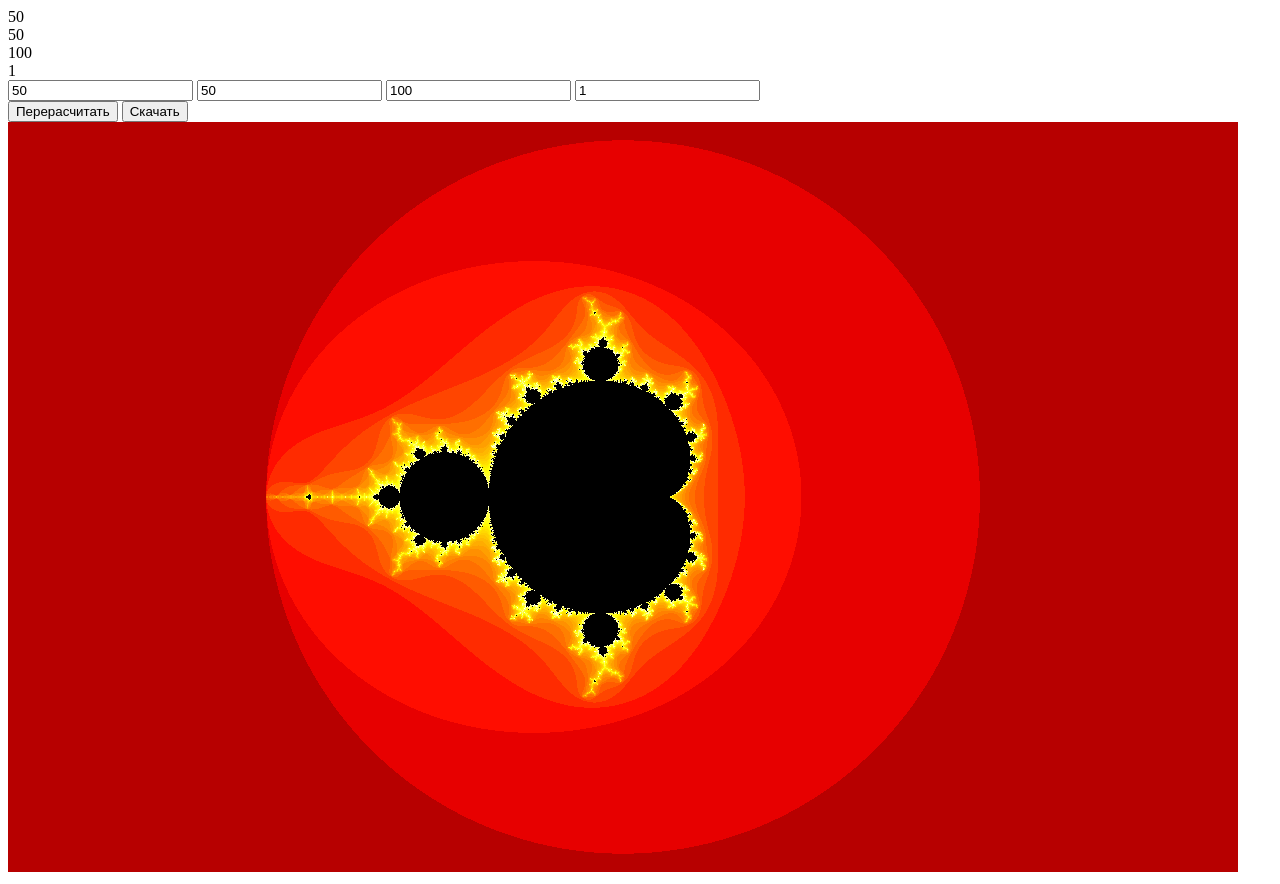
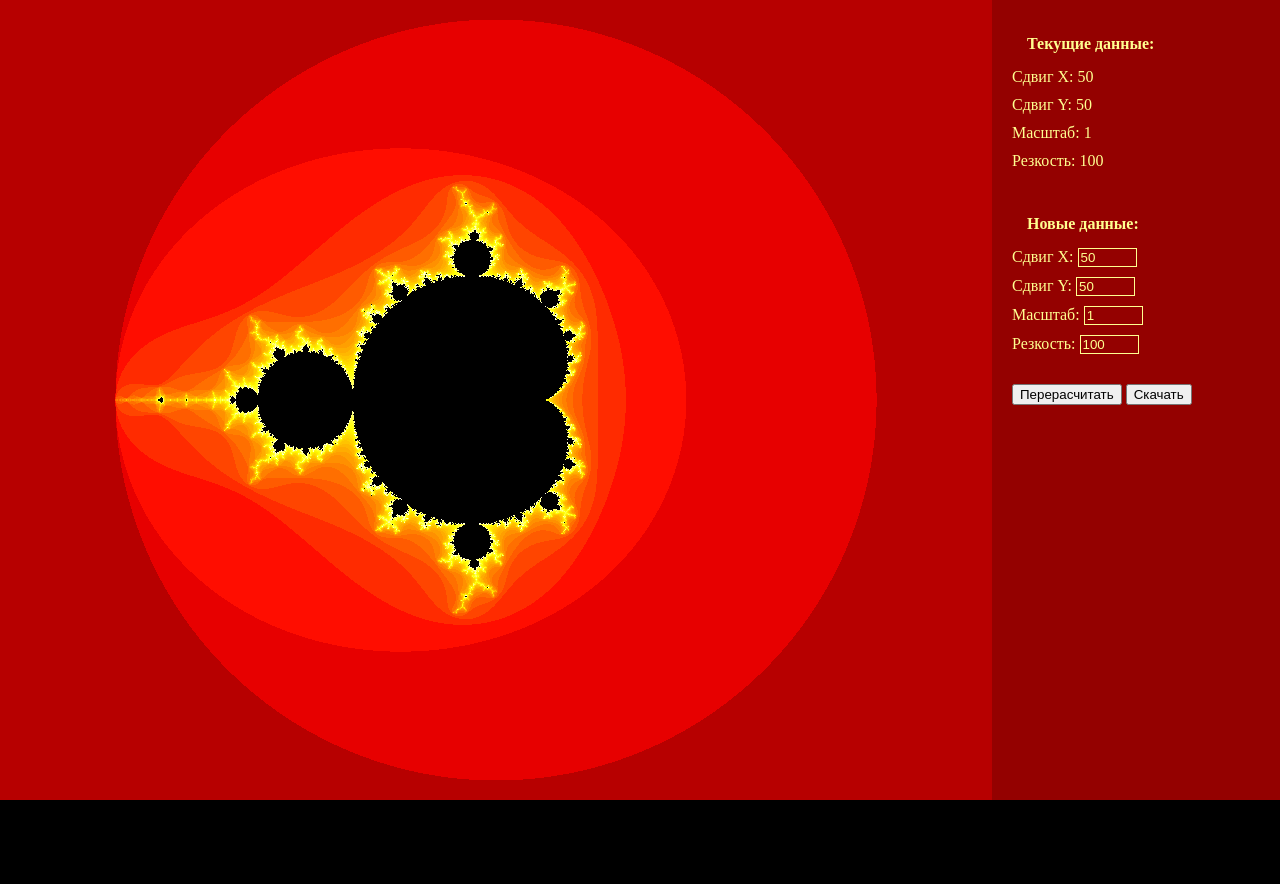
Before and after one commit to MikaLast/fractalchiki, a plain HTML site: page index.html in a window 1280 px wide. After the commit the page ends 804 px from the top, so only its background shows below. Drawn offline with Linux system fonts and the light colour scheme.

Commit message:
panel + palitras (dev)

```diff
--- a/index.html
+++ b/index.html
@@ -6,18 +6,38 @@
   </head>
 
   <body>
+    <div id="drawing_space"></div>
+
     <div id="control_panel">
       <div id="old_properties">
-        <div id="old_x"></div>
-        <div id="old_y"></div>
-        <div id="old_i"></div>
-        <div id="old_s"></div>
+        <div class="property_header">Текущие данные:</div>
+        <div class="old_input_data">
+          Сдвиг X: <a id="old_x" class="control_value"></a>
+        </div>
+        <div class="old_input_data">
+          Сдвиг Y: <a id="old_y" class="control_value"></a>
+        </div>
+        <div class="old_input_data">
+          Масштаб: <a id="old_s" class="control_value"></a>
+        </div>
+        <div class="old_input_data">
+          Резкость: <a id="old_i" class="control_value"></a>
+        </div>
       </div>
       <div id="new_properties">
-        <input id="input_x">
-        <input id="input_y">
-        <input id="input_i">
-        <input id="input_s">
+        <div class="property_header">Новые данные:</div>
+        <div class="new_input_data">
+          Сдвиг X: <input id="input_x" class="control_input">
+        </div>
+        <div class="new_input_data">
+          Сдвиг Y: <input id="input_y" class="control_input">
+        </div>
+        <div class="new_input_data">
+          Масштаб: <input id="input_s" class="control_input">
+        </div>
+        <div class="new_input_data">
+          Резкость: <input id="input_i" class="control_input">
+        </div>
       </div>
       <div id="control_buttons">
         <button onclick="updateCanvas()">Перерасчитать</button>
@@ -25,8 +45,6 @@
       </div>
     </div>
 
-    <div id="drawing_space"></div>
-
     <script src="script.js"></script>
   </body>
 </html>
--- a/script.js
+++ b/script.js
@@ -20,11 +20,15 @@ const mandelbrotIteration = (cx, cy, maxIter) => {
 }
 
 const mandelbrot = (canvas, xmin, xmax, ymin, ymax, iterations) => {
-  let width = canvas.width
-  let height = canvas.height
+  const global = getGlobal()
+  let width = global.spaceWidth
+  let height = global.spaceHeight
+
   let context = canvas.getContext('2d')
   let image = context.getImageData(0, 0, width, height)
   let pixels = image.data
+
+  const palitra = getPalitra()
 
   for (let ix = 0; ix < width; ++ix) {
     for (let iy = 0; iy < height; ++iy) {
@@ -34,39 +38,131 @@ const mandelbrot = (canvas, xmin, xmax, ymin, ymax, iterations) => {
       let pixels_position = 4 * (width * iy + ix)
 
       if (i > iterations) {
-        pixels[pixels_position] = 0
-        pixels[pixels_position + 1] = 0
-        pixels[pixels_position + 2] = 0
+        pixels[pixels_position] = palitra.center.red
+        pixels[pixels_position + 1] = palitra.center.green
+        pixels[pixels_position + 2] = palitra.center.blue
       } else {
         let color = 3 * Math.log(i) / Math.log(iterations - 1.0)
 
         if (color < 1) {
-          pixels[pixels_position] = 255 * color
-          pixels[pixels_position + 1] = 0
-          pixels[pixels_position + 2] = 0
-        } else if ( color < 2 ) {
-          pixels[pixels_position] = 255
-          pixels[pixels_position + 1] = 255 * (color - 1)
-          pixels[pixels_position + 2] = 0
+          pixels[pixels_position] = palitra.far.red * color
+          pixels[pixels_position + 1] = palitra.far.green
+          pixels[pixels_position + 2] = palitra.far.blue
+        } else if (color < 2) {
+          pixels[pixels_position] = palitra.middle.red
+          pixels[pixels_position + 1] = palitra.middle.green * (color - 1)
+          pixels[pixels_position + 2] = palitra.middle.blue
         } else {
-          pixels[pixels_position] = 255
-          pixels[pixels_position + 1] = 255
-          pixels[pixels_position + 2] = 255 * (color - 2)
+          pixels[pixels_position] = palitra.close.red
+          pixels[pixels_position + 1] = palitra.close.green
+          pixels[pixels_position + 2] = palitra.close.blue * (color - 2)
         }
       }
 
-      pixels[pixels_position + 3] = 255
+      pixels[pixels_position + 3] = palitra.transparency
     }
   }
 
   context.putImageData(image, 0, 0)
+
+  document.body.style.backgroundColor = palitra.panel
+  document.body.style.color = palitra.symbols
+
+  Array.from(document.getElementsByClassName('control_input')).map(cur => {
+    cur.style.backgroundColor = palitra.panel
+    cur.style.color = palitra.symbols
+    cur.style.borderColor = palitra.symbols
+  })
 }
 
 // ============= Helpers ============= //
 
+const getPalitra = (name = 'classic') => {
+  switch (name) {
+    case 'classic':
+      return {
+        far: {
+          red: 255,
+          green: 0,
+          blue: 0,
+        },
+        middle: {
+          red: 255,
+          green: 255,
+          blue: 0,
+        },
+        close: {
+          red: 255,
+          green: 255,
+          blue: 255,
+        },
+        center: {
+          red: 0,
+          green: 0,
+          blue: 0,
+        },
+        panel: '#940100',
+        symbols: '#ffff90',
+        transparency: 255,
+      }
+    case 'matrix':
+      return {
+        far: {
+          red: 0,
+          green: 0,
+          blue: 0,
+        },
+        middle: {
+          red: 0,
+          green: 255,
+          blue: 0,
+        },
+        close: {
+          red: 255,
+          green: 255,
+          blue: 255,
+        },
+        center: {
+          red: 0,
+          green: 0,
+          blue: 0,
+        },
+        panel: '#023500',
+        symbols: '#fffeb4',
+        transparency: 255,
+      }
+    case 'test':
+      return {
+        far: {
+          red: 211,
+          green: 192,
+          blue: 154,
+        },
+        middle: {
+          red: 219,
+          green: 227,
+          blue: 229,
+        },
+        close: {
+          red: 243,
+          green: 230,
+          blue: 227,
+        },
+        center: {
+          red: 119,
+          green: 109,
+          blue: 138,
+        },
+        panel: '#023500',
+        symbols: '#fffe92',
+        transparency: 255,
+      }
+  }
+}
+
 const getGlobal = () => {
-  const spaceWidth = window.innerWidth-50
-  const spaceHeight = window.innerHeight-50
+  const spaceWidth = document.getElementById('drawing_space').offsetWidth
+  const spaceHeight = document.getElementById('drawing_space').offsetHeight
   const magicKoefBrot = 2.1
   const windowKoef = spaceWidth > spaceHeight ? magicKoefBrot / spaceHeight : magicKoefBrot / spaceWidth
 
@@ -215,3 +311,5 @@ const updateCanvas = () => {
 // ============= Listener ============= //
 
 document.addEventListener('DOMContentLoaded', start)
+
+// ============= ============= ============= //
--- a/style.css
+++ b/style.css
@@ -0,0 +1,47 @@
+html {
+  background-color: #000;
+  color: #fff;
+}
+
+body {
+  margin: 0;
+  padding: 0;
+  display: flex;
+}
+
+#drawing_space {
+  height: 100vh;
+  width: calc(100vw - 256px);
+}
+#control_panel {
+  width: 256px;
+  padding: 20px;
+}
+
+.property_header {
+  font-weight: bold;
+  padding: 15px;
+}
+
+#old_properties {
+  padding-bottom: 20px;
+}
+.old_input_data {
+  padding-bottom: 10px;
+  align-items: baseline;
+}
+
+#new_properties {
+  padding-bottom: 20px;
+}
+.new_input_data {
+  padding-bottom: 10px;
+}
+.control_input {
+  background-color: #000;
+  color: #fff;
+  border-color: #fff;
+  border-style: ridge;
+  width: 53px;
+  border-width: 1px;
+}
```
